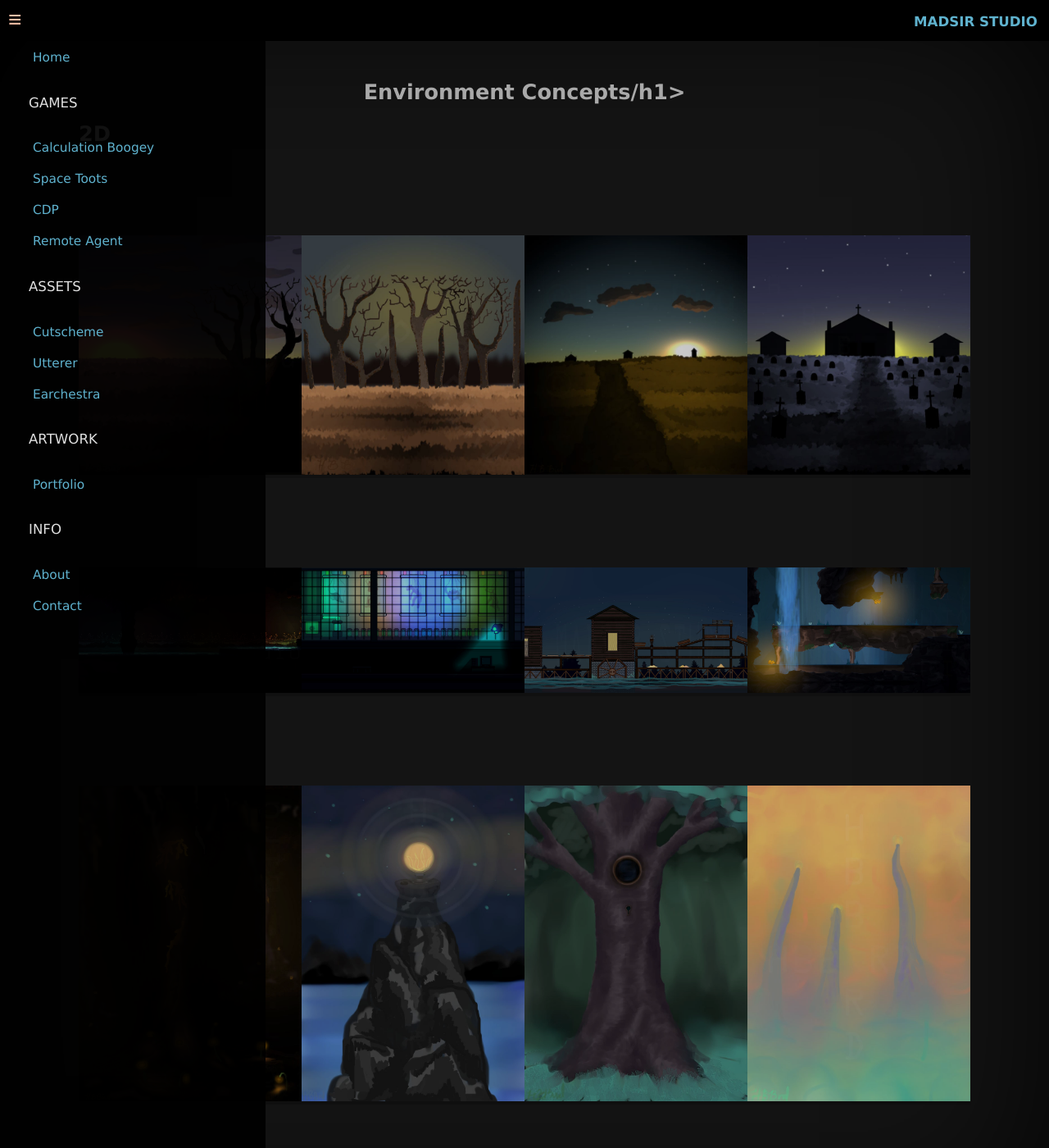
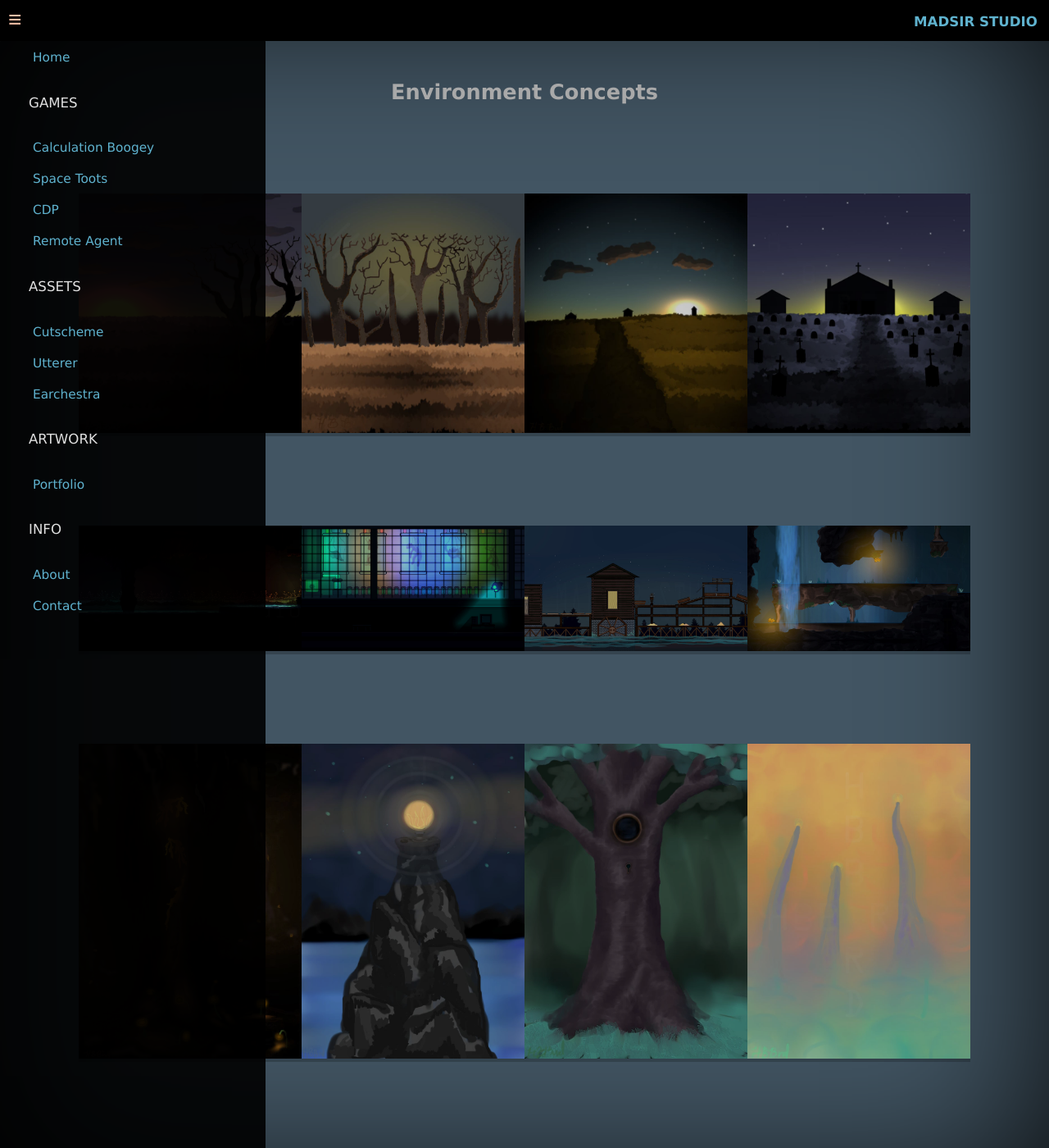
Before and after one commit to Madsir/madsirstudio.github.io, a Jekyll site: the page built from portfolio/index.html, in a window 1280 px wide and 1400 px high. Shown: the whole window at 82% size. Built offline with Jekyll 4.4.1, drawn with Linux system fonts in a browser that asks for light colours.

Commit message:
Update index.html

```diff
--- a/portfolio/index.html
+++ b/portfolio/index.html
@@ -9,7 +9,7 @@ description: "RADNESS & MADNESS"
 <style>
 body {
   background-image:none;
-  background-color: #141414;
+  background-color: 	#425563;
   box-shadow: 0 0 200px rgba(0,0,0,0.9) inset;
 }
 .main {
@@ -106,6 +106,10 @@ body {
   h2 {
     font-size:1.5em;
   }
+h1 {
+  font-size: 1.4em;
+  font-family: monoscape;
+}
   .main {
   margin-left: 2%; /* Same width as the sidebar + left position in px */
   margin-right: 2%;
@@ -165,8 +169,7 @@ body {
   <div class="main">
   <br>
   <br>
-    <h1>Environment Concepts/h1>
-      <h2>2D</h2>
+    <h1>Environment Concepts</h1>
   <div class="container">
   <div class="top">
       <ul>
```
